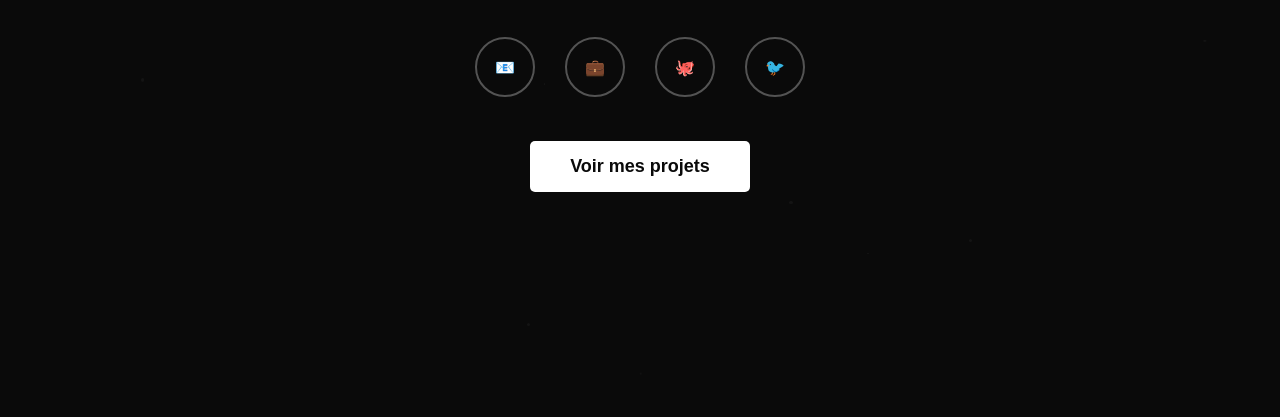
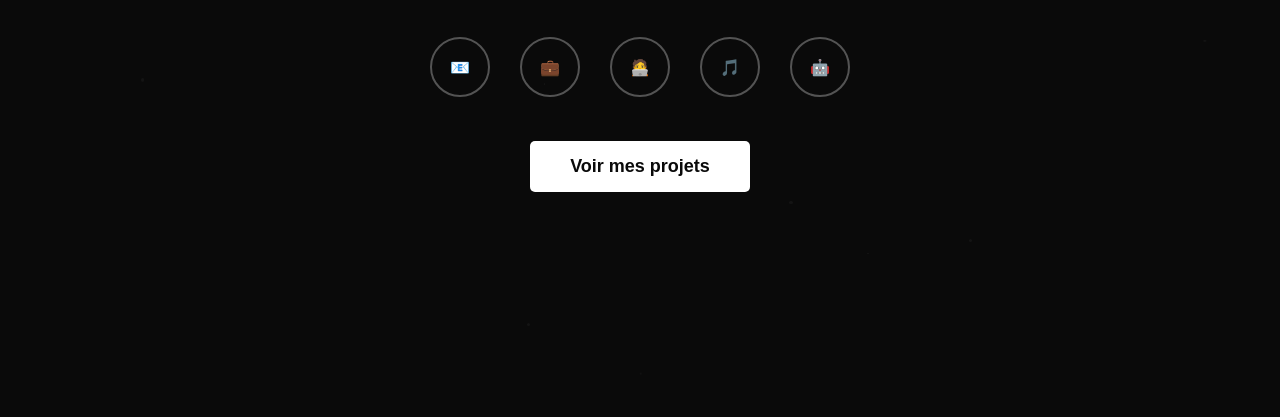
Before and after one commit to Estebanlooo/estebanlooo.github.io, a plain HTML site: page index.html in a window 1280 px wide. Shown: the part 383-800 px from the top of the page. Drawn offline with Linux system fonts and the light colour scheme.

Commit message:
Update index.html
Modifier lien réseau

```diff
--- a/index.html
+++ b/index.html
@@ -471,9 +471,10 @@
         <div class="contact-container">
             <div class="social-links">
                 <a href="mailto:votre.email@exemple.com" class="social-link">📧</a>
-                <a href="#" class="social-link">💼</a>
-                <a href="#" class="social-link">🐙</a>
-                <a href="#" class="social-link">🐦</a>
+                <a href="https://www.linkedin.com/in/esteban-thevenin-3b6a892a2/" class="social-link">💼</a>
+                <a href="https://github.com/Estebanlooo" class="social-link">🧑‍💻</a>
+                <a href="https://soundcloud.com/user-969981820" class="social-link">🎵</a>
+                <a href="https://www.root-me.org/Esteban-910301?lang=fr#4843442b0968810f92edded40c51ed4d" class="social-link">🤖</a>
             </div>
         </div>
         <br><br>
```
